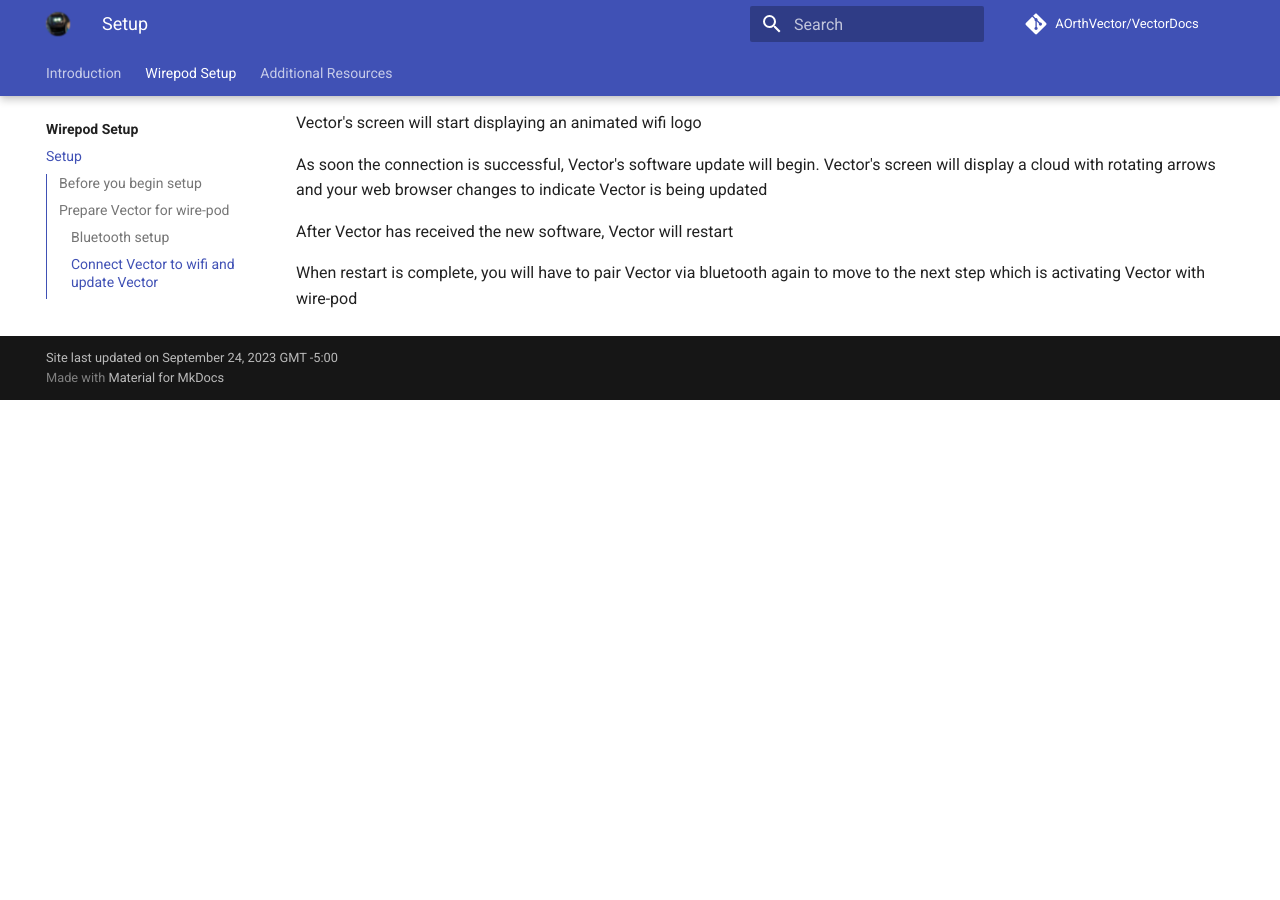
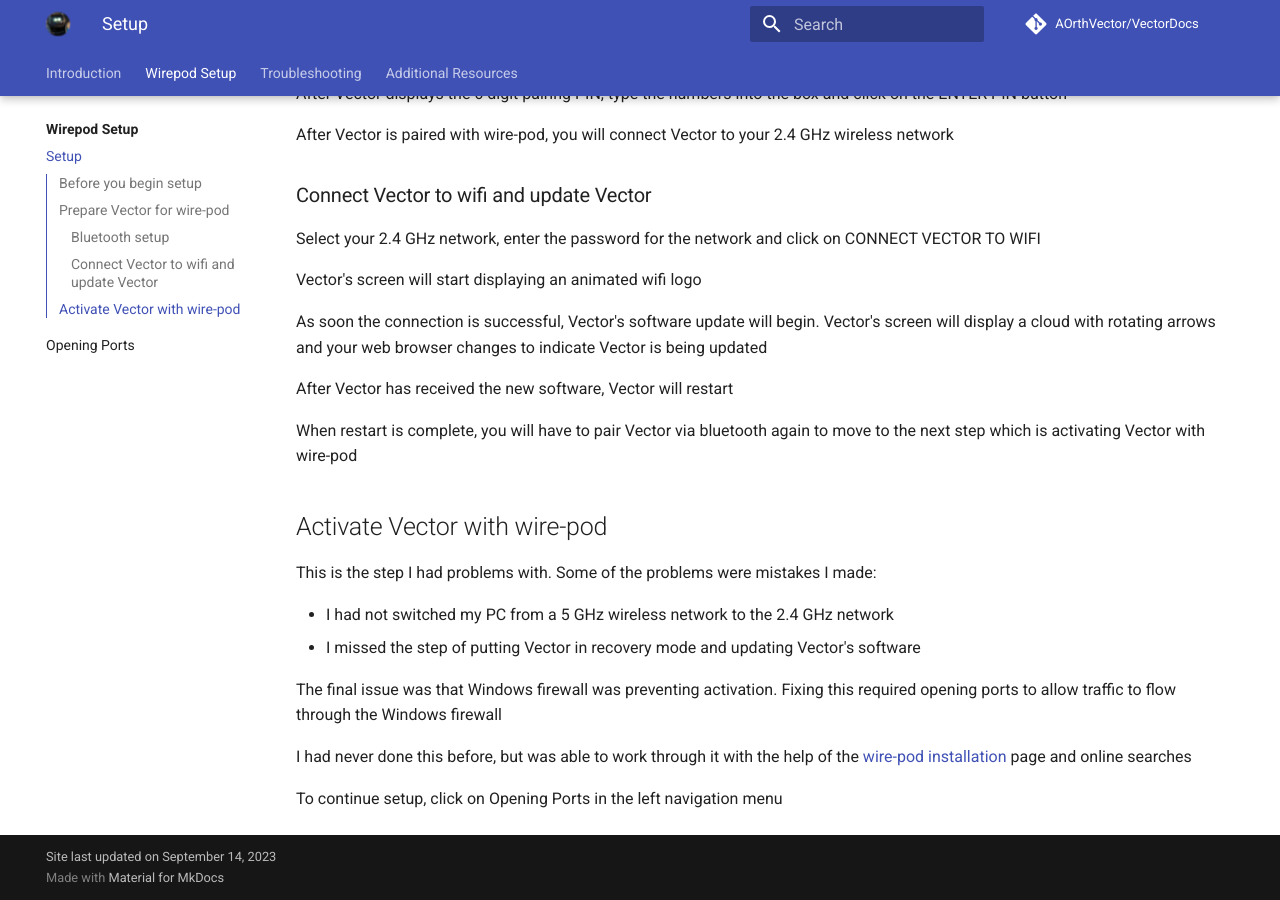
Before and after one commit to AOrthVector/VectorDocs, an MkDocs documentation site: the page built from docs/wirepod/setup/setup.md, in a window 1280 px wide and 900 px high, scrolled down 2343 px. Built offline with MkDocs 1.6.1 and Material for MkDocs 9.7.7, drawn with Linux system fonts in a browser that asks for light colours; comment, search, counter and statistics services are not loaded; before the commit the page ends 2743 px from its top, so only the background shows below that; some of the changed text lies outside the part shown.

Commit message:
moved troubleshooting to the top menu and started the instructions for port forwarding

```diff
--- a/docs/wirepod/setup/setup.md
+++ b/docs/wirepod/setup/setup.md
@@ -39,6 +39,12 @@
 
 Next, Vector will pair with wire-pod via bluetooth
 
+!!! tip
+
+    If you encounter any problems setting up Vector with wire-pod, there are multiple places to get help. See the Additional Resources and Troubleshooting links on this site for more information
+
+    Also, even if yiou miss a step or make a mistake, you won't break Vector or your PC
+
 ### Bluetooth setup
 
 To put Vector in bluetooth pairing mode give Vector two quick clicks on the top of his head
@@ -66,3 +72,16 @@
 After Vector has received the new software, Vector will restart
 
 When restart is complete, you will have to pair Vector via bluetooth again to move to the next step which is activating Vector with wire-pod
+
+## Activate Vector with wire-pod
+
+This is the step I had problems with. Some of the problems were mistakes I made:
+
+* I had not switched my PC from a 5 GHz wireless network to the 2.4 GHz network
+* I missed the step of putting Vector in recovery mode and updating Vector's software
+
+The final issue was that Windows firewall was preventing activation. Fixing this required opening ports to allow traffic to flow through the Windows firewall
+
+I had never done this before, but was able to work through it with the help of the [wire-pod installation](https://github.com/kercre123/wire-pod/wiki/Installation) page and online searches
+
+To continue setup, click on Opening Ports in the left navigation menu
--- a/mkdocs.yml
+++ b/mkdocs.yml
@@ -10,7 +10,8 @@
   - Wirepod Setup:
     - wirepod/index.md
     - Setup: wirepod/setup/setup.md
-    - Troubleshooting: wirepod/setup/troubleshooting.md
+    - Opening Ports: wirepod/setup/portforwarding.md
+  - Troubleshooting: troubleshooting/troubleshooting.md
   - Additional Resources: resources/index.md
 
 theme:
@@ -50,7 +51,7 @@
       emoji_index: !!python/name:materialx.emoji.twemoji
       emoji_generator: !!python/name:materialx.emoji.to_svg
 
-copyright: Site last updated on September 24, 2023 GMT -5:00
+copyright: Site last updated on September 14, 2023
 
 #plugins:
 #   - glightbox:
```
Also changed, not shown: docs/resources/index.md (+2 -0 lines), docs/wirepod/setup/portforwarding.md (added, +30 -0 lines), docs/img/WindowsVersion.jpg (added), docs/troubleshooting/troubleshooting.md (renamed from docs/wirepod/setup/troubleshooting.md).
